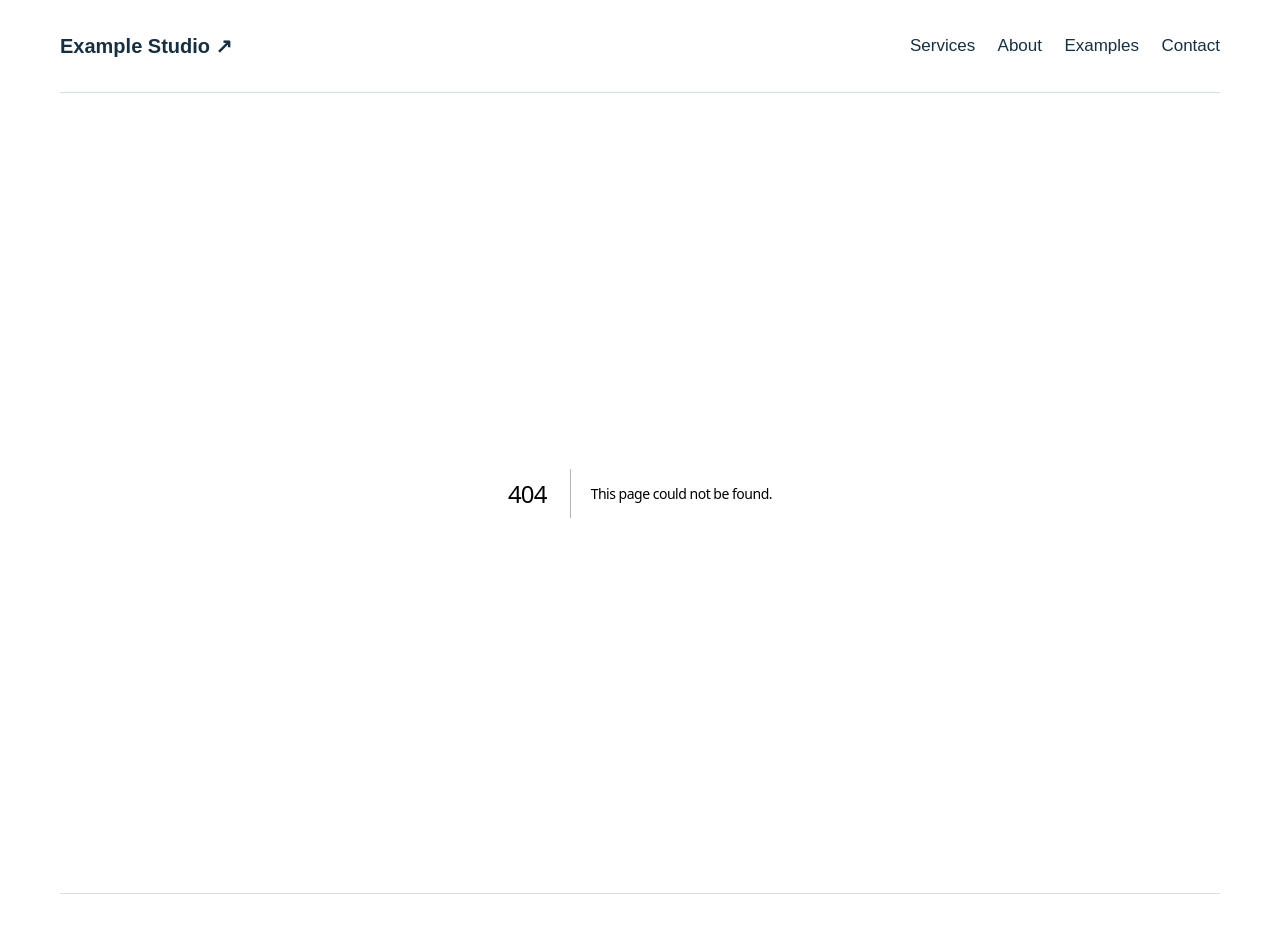
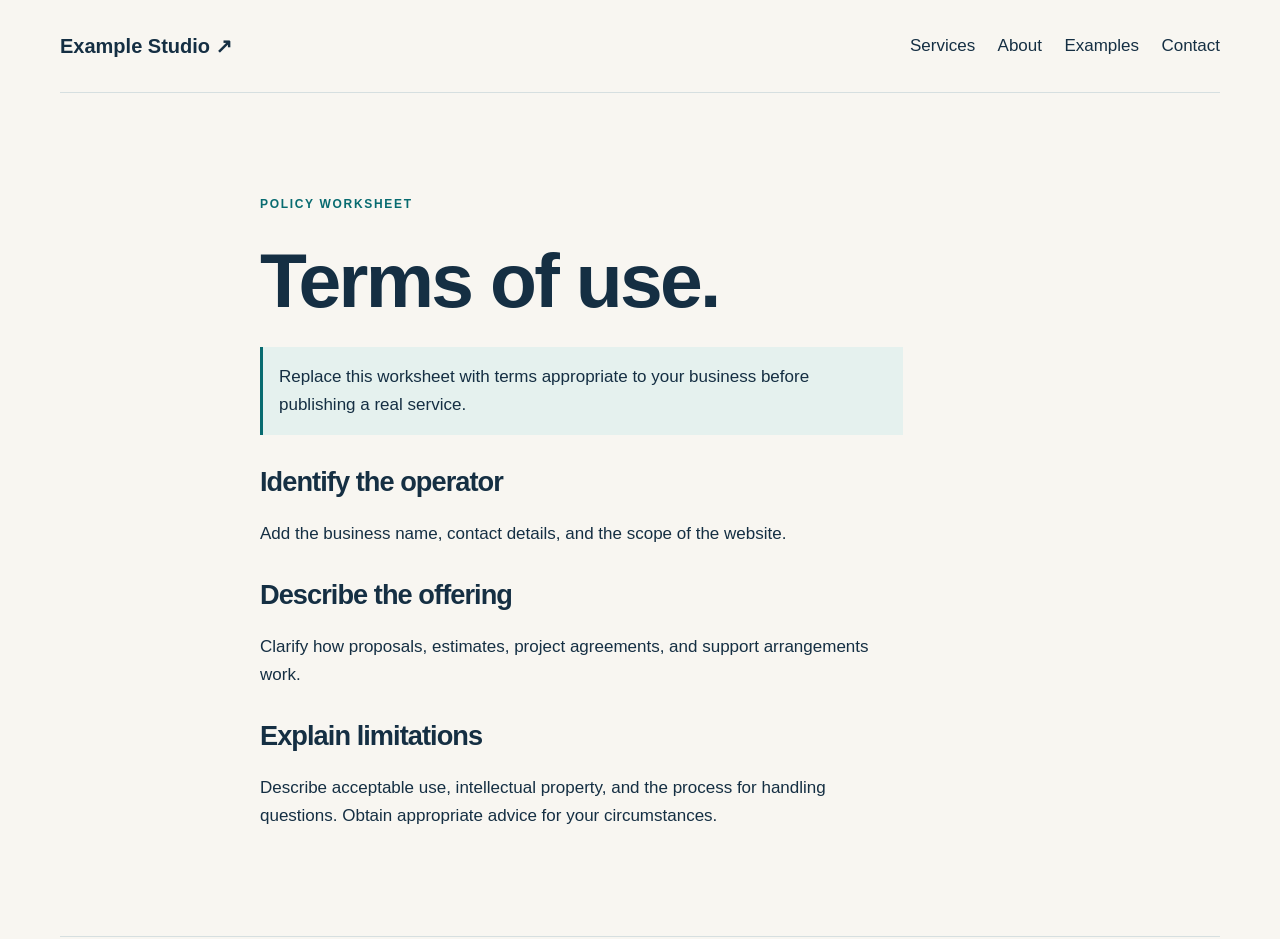
Before and after one commit to mariesxma/business-website-starter, a Next.js app: page /terms in a window 1280 px wide. Before the commit this address had no page. Shown: the top 939 px of the page. Built offline with nearby package versions, Linux system fonts and the light colour scheme.

Commit message:
Provide a terms-of-use worksheet

```diff
--- /dev/null
+++ b/app/terms/page.tsx
@@ -0,0 +1,26 @@
+export default function Terms() {
+  return (
+    <section className="section container prose">
+      <p className="eyebrow">Policy worksheet</p>
+      <h1>Terms of use.</h1>
+      <p className="notice">
+        Replace this worksheet with terms appropriate to your business before
+        publishing a real service.
+      </p>
+      <h2>Identify the operator</h2>
+      <p>
+        Add the business name, contact details, and the scope of the website.
+      </p>
+      <h2>Describe the offering</h2>
+      <p>
+        Clarify how proposals, estimates, project agreements, and support
+        arrangements work.
+      </p>
+      <h2>Explain limitations</h2>
+      <p>
+        Describe acceptable use, intellectual property, and the process for
+        handling questions. Obtain appropriate advice for your circumstances.
+      </p>
+    </section>
+  );
+}
```
